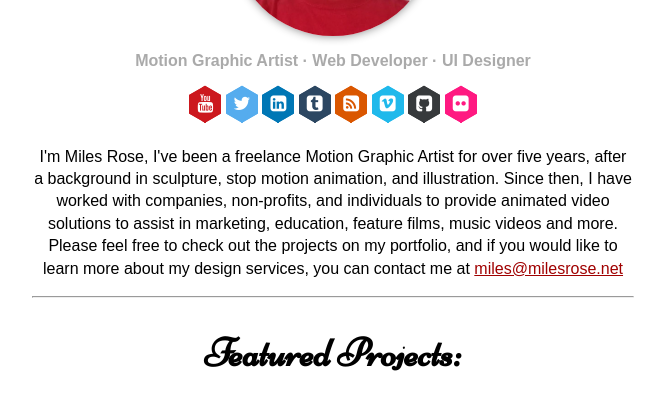
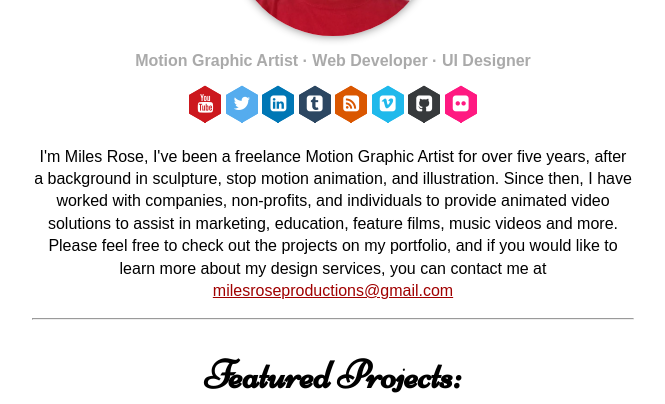
Before and after one commit to MilesOfRoses/my-jekyll, a Jekyll site: the page built from index.html, in a window 1280 px wide and 900 px high, scrolled down 336 px, cut to the strip 0-404 px from the top of the window. Shown: the whole strip, without its empty margins (307-972 px from the left). Built offline with Jekyll 4.4.1, drawn with Linux system fonts in a browser that asks for light colours.

Commit message:
changed email on home page, fixed masthead link to homepage

```diff
--- a/_layouts/default.html
+++ b/_layouts/default.html
@@ -17,7 +17,7 @@
 </head>
 <body>
 <header>
-	<a href="{{site.baseurl}}"><h1 class="centerText title">Miles <div class="icon-placeholder"></div> Rose</h1></a>
+	<a href="{{site.baseurl}}/"><h1 class="centerText title">Miles <div class="icon-placeholder"></div> Rose</h1></a>
 	{% include nav.html navclass='nav-top' %}
 </header>
 {{content}}
--- a/index.html
+++ b/index.html
@@ -18,7 +18,7 @@ priority: 1.0
 	<a href="https://www.flickr.com/photos/146669889@N04/albums"><span class="hb hb-xs spin-icon"><i class="fa fa-flickr"></i></span></a>		<!--  Extra Small Buttons spin  End -->
 </div><!-- /.container -->
 <p id="bio">I'm Miles Rose, I've been a freelance Motion Graphic Artist for over five years, after a background in sculpture, stop motion animation, and illustration. Since then, I have worked with companies, non-profits, and individuals to provide animated video solutions to assist in marketing, education, feature films, music videos and more. Please feel free to check out the projects on my portfolio, and if you would like to learn more about my design services, you can contact me at
-<a href="mailto:miles@milesrose.net" class="redlink" >miles@milesrose.net</a></p>
+<a href="mailto:milesroseproductions@gmail.com" class="redlink">milesroseproductions@gmail.com</a></p>
 <hr>
 
 <h1 class="centerText">Featured Projects:</h1>
```
